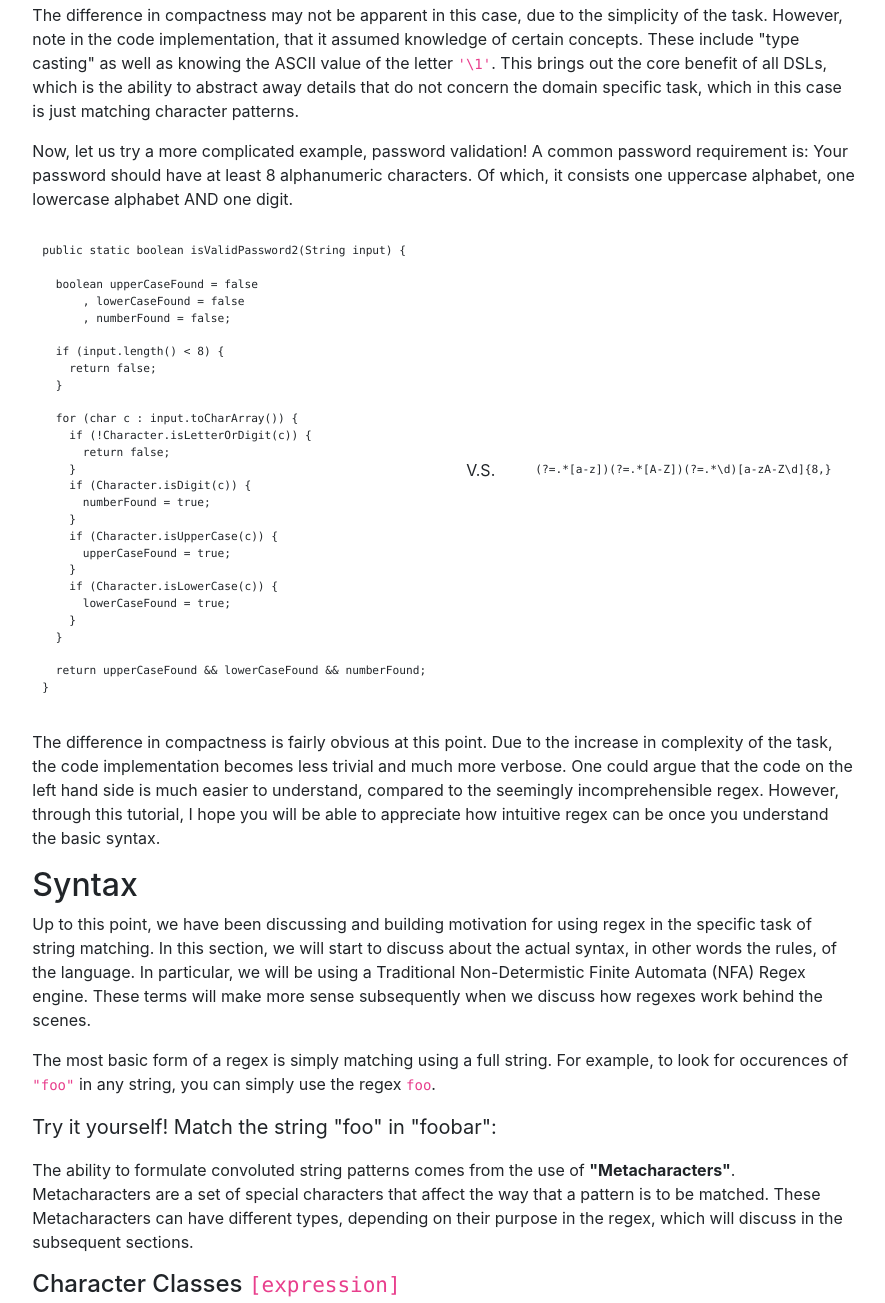
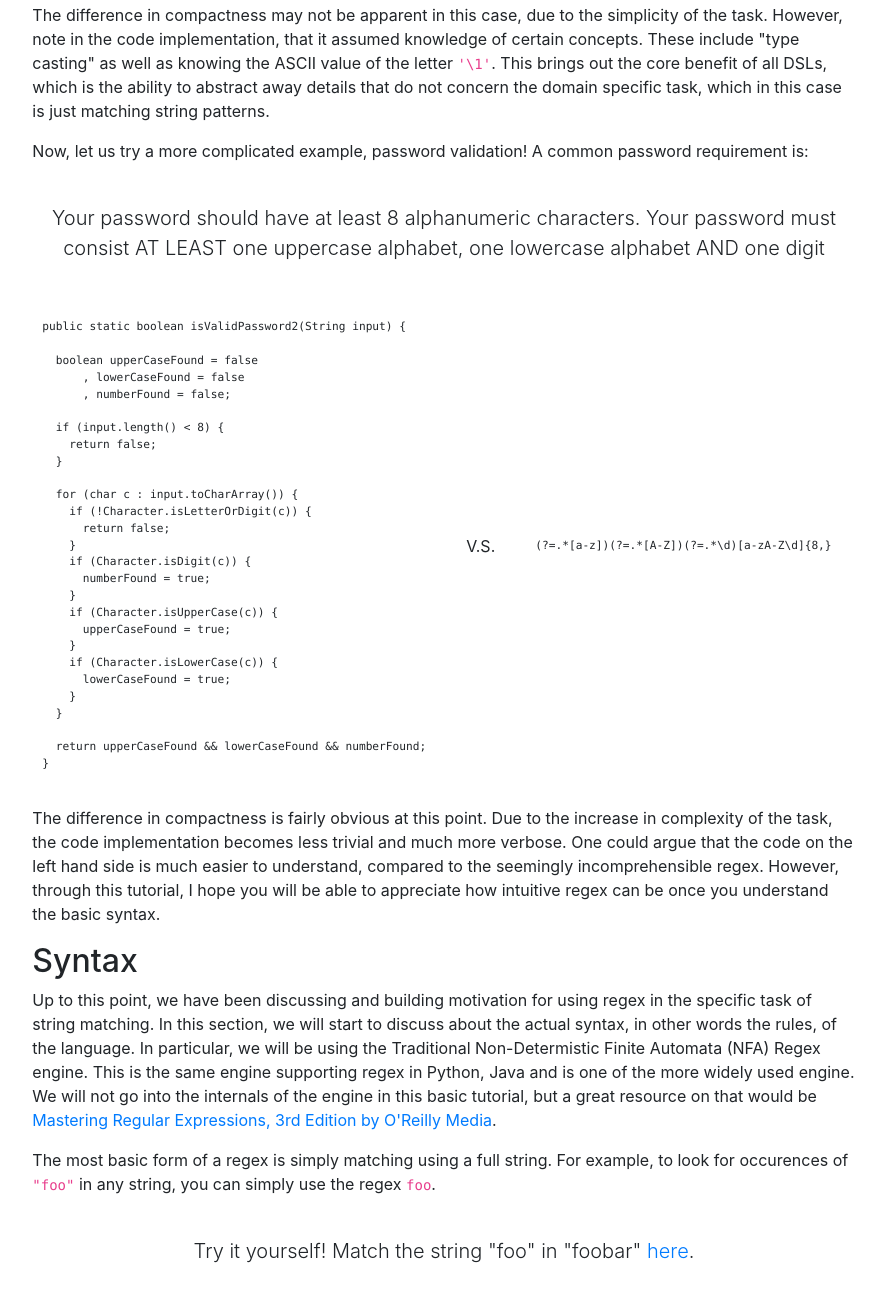
Before and after one commit to atomizewhitewhey/atomizewhitewhey.github.io, a website: page views/article-regex.html in a window 1280 px wide. Shown: the part 925-2228 px from the top of the page, without its empty margins (196-1081 px from the left). Drawn offline with nearby package versions, Linux system fonts and the light colour scheme.

Commit message:
Added blockpara css and added missing links in regex article

```diff
--- a/css/article-regex.css
+++ b/css/article-regex.css
@@ -32,7 +32,11 @@ td:not(:nth-child(2)) {
   margin-left: 30px;
   margin-right: 30px;
 }
-/* td {
-  width: 1px;
-  white-space: nowrap;
-} */
+
+.blockpara {
+  font-weight: 300;
+  font-size: 1.25rem;
+  margin-top: 40px;
+  margin-bottom: 40px;
+  text-align: center;
+}
--- a/views/article-regex.html
+++ b/views/article-regex.html
@@ -81,10 +81,13 @@ public static boolean isValidPassword1(String input) {
               </div>
             </div>
             <p>
-              The difference in compactness may not be apparent in this case, due to the simplicity of the task. However, note in the code implementation, that it assumed knowledge of certain concepts. These include "type casting" as well as knowing the ASCII value of the letter <code>'\1'</code>. This brings out the core benefit of all DSLs, which is the ability to abstract away details that do not concern the domain specific task, which in this case is just matching character patterns.
+              The difference in compactness may not be apparent in this case, due to the simplicity of the task. However, note in the code implementation, that it assumed knowledge of certain concepts. These include "type casting" as well as knowing the ASCII value of the letter <code>'\1'</code>. This brings out the core benefit of all DSLs, which is the ability to abstract away details that do not concern the domain specific task, which in this case is just matching string patterns.
             </p>
             <p>
-              Now, let us try a more complicated example, password validation! A common password requirement is: Your password should have at least 8 alphanumeric characters. Of which, it consists one uppercase alphabet, one lowercase alphabet AND one digit.
+              Now, let us try a more complicated example, password validation! A common password requirement is:
+            </p>
+            <p class="blockpara">
+              Your password should have at least 8 alphanumeric characters. Your password must consist AT LEAST one uppercase alphabet, one lowercase alphabet AND one digit
             </p>
             <div class="snippet">
               <pre class="prettyprint"><code>
@@ -132,14 +135,14 @@ public static boolean isValidPassword2(String input) {
           <div id="syntax">
             <h2>Syntax</h2>
             <p>
-              Up to this point, we have been discussing and building motivation for using regex in the specific task of string matching. In this section, we will start to discuss about the actual syntax, in other words the rules, of the language. In particular, we will be using a Traditional Non-Determistic Finite Automata (NFA) Regex engine. These terms will make more sense subsequently when we discuss how regexes work behind the scenes.
+              Up to this point, we have been discussing and building motivation for using regex in the specific task of string matching. In this section, we will start to discuss about the actual syntax, in other words the rules, of the language. In particular, we will be using the Traditional Non-Determistic Finite Automata (NFA) Regex engine. This is the same engine supporting regex in Python, Java and is one of the more widely used engine. We will not go into the internals of the engine in this basic tutorial, but a great resource on that would be <a href="http://shop.oreilly.com/product/9780596528126.do" target="_blank">Mastering Regular Expressions, 3rd Edition by O'Reilly Media</a>.
             </p>
             <p>
               The most basic form of a regex is simply matching using a full string. For example, to look for occurences of <code>"foo"</code> in any string, you can simply use the regex <code>foo</code>.
             </p>
-            <blockquote class="blockquote">
-              Try it yourself! Match the string "foo" in "foobar":
-            </blockquote>
+            <p class="blockpara">
+              Try it yourself! Match the string "foo" in "foobar" <a href="https://regex101.com/r/EzxR3f/1" target="_blank">here</a>.
+            </p>
             <p>
               The ability to formulate convoluted string patterns comes from the use of <b>"Metacharacters"</b>. Metacharacters are a set of special characters that affect the way that a pattern is to be matched. These Metacharacters can have different types, depending on their purpose in the regex, which will discuss in the subsequent sections.
             </p>
@@ -448,7 +451,13 @@ public static boolean isValidPassword2(String input) {
           <div id="all-together-now">
             <h2>All Together Now</h2>
             <p>
-              Armed with the general knowledge of syntax, let us now revisit and break down the password validation regex above. To reiterate, the password requirement is: Your password should have at least 8 alphanumeric characters. Of which, it consists one uppercase alphabet, one lowercase alphabet AND one digit. The regex is <code>(?=.*[a-z])(?=.*[A-Z])(?=.*\d)[a-zA-Z\d]{8, }</code>. We can break the regex down into the following parts:
+              Armed with the general knowledge of syntax, let us now revisit and break down the password validation regex above. To reiterate, the password requirement is:
+            </p>
+            <p class="blockpara">
+              Your password should have at least 8 alphanumeric characters. Your password must consist AT LEAST one uppercase alphabet, one lowercase alphabet AND one digit.
+            </p>
+            <p>
+               The regex used was <code>(?=.*[a-z])(?=.*[A-Z])(?=.*\d)[a-zA-Z\d]{8, }</code>. We can break the regex down into the following parts:
             </p>
             <ul>
               <li>Positive Look-ahead <code>(?=.*[a-z])</code></li>
```
